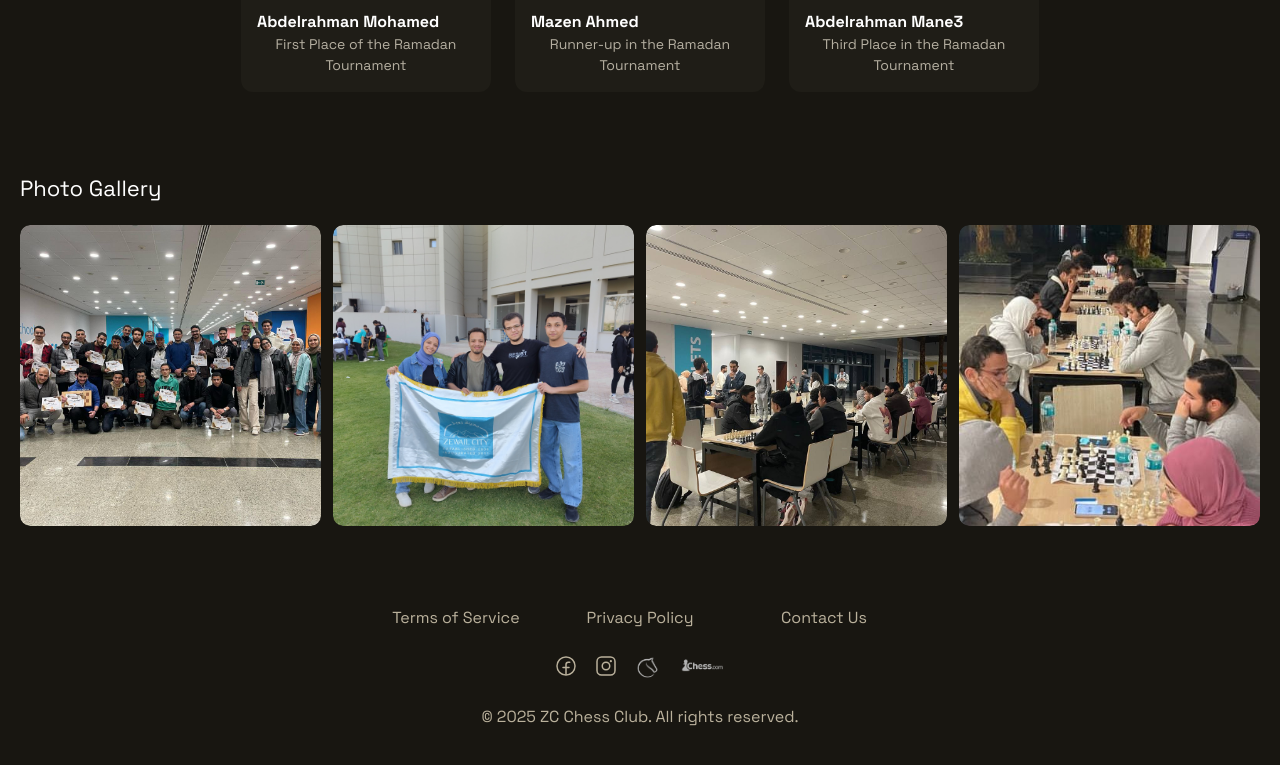
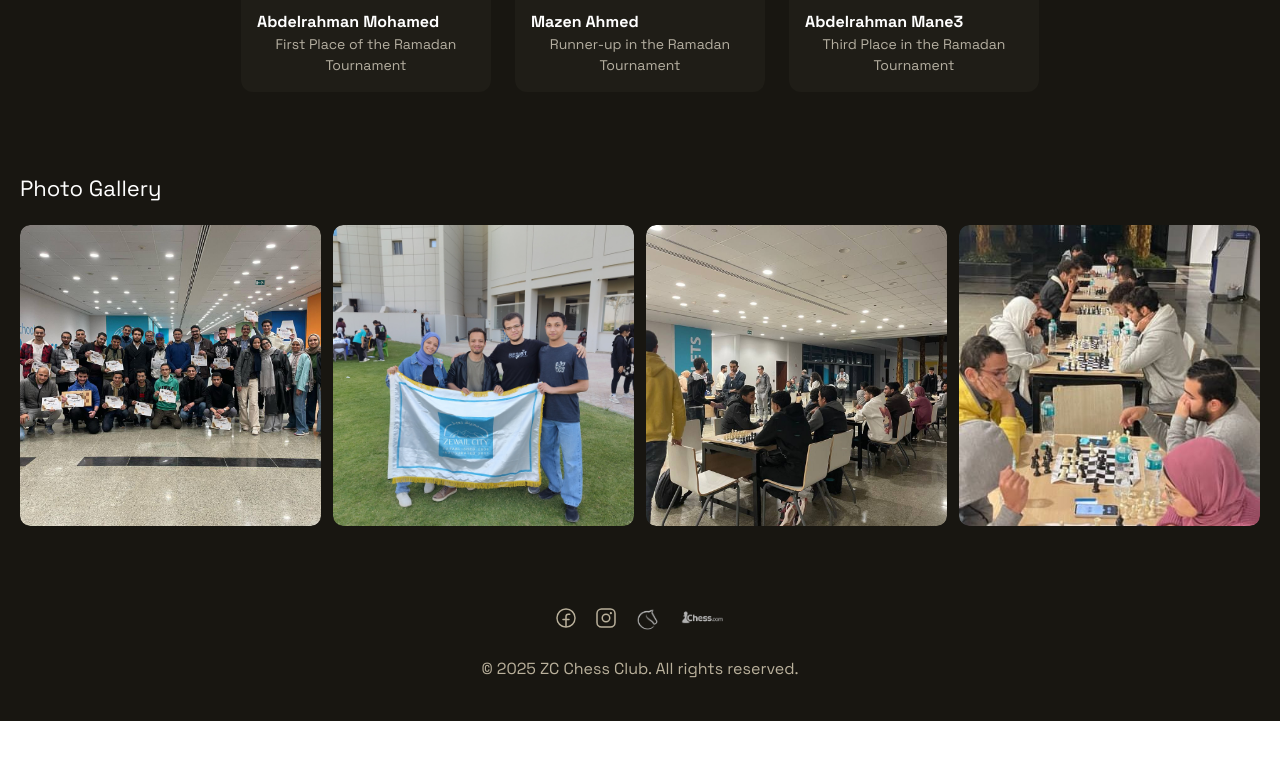
Before and after one commit to Bosy-Ayman/ZC-Chess-Club-WebApp, a React (Create React App) app in the folder my-app/: page / in a window 1280 px wide. Shown: the part 1330-2095 px from the top of the page. After the commit the page ends 2051 px from the top, so only its background shows below. Built offline with nearby package versions, Linux system fonts and the light colour scheme.

Commit message:
edit footer

```diff
--- a/my-app/src/components/Footer.jsx
+++ b/my-app/src/components/Footer.jsx
@@ -3,11 +3,11 @@ import React from 'react';
 export default function Footer() {
   return (
     <footer className="flex flex-col gap-6 px-5 py-10 text-center @container">
-      <div className="flex flex-wrap items-center justify-center gap-6 @[480px]:flex-row @[480px]:justify-around">
+      {/* <div className="flex flex-wrap items-center justify-center gap-6 @[480px]:flex-row @[480px]:justify-around">
         <a className="text-[#bab19c] text-base font-normal leading-normal min-w-40" href="#">Terms of Service</a>
         <a className="text-[#bab19c] text-base font-normal leading-normal min-w-40" href="#">Privacy Policy</a>
         <a className="text-[#bab19c] text-base font-normal leading-normal min-w-40" href="#">Contact Us</a>
-      </div>
+      </div> */}
       <div className="flex flex-wrap justify-center gap-4">
         {/* Facebook */}
         <a href="https://www.facebook.com/chessclubzc">
```
